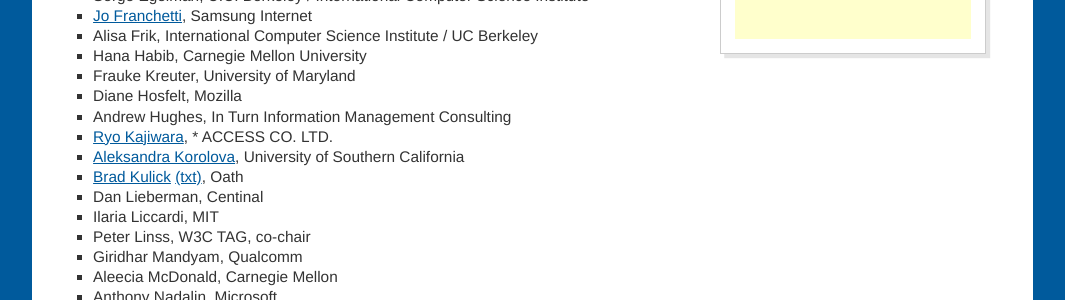
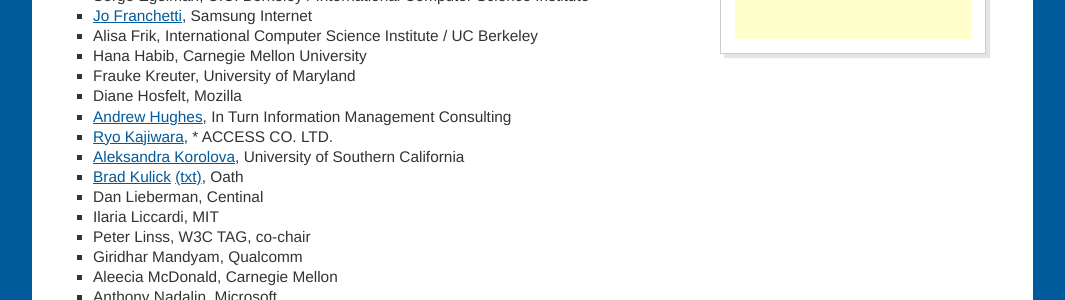
Before and after one commit to w3c/permissions-ws-2018, a Jekyll site: the page built from papers.md, in a window 1280 px wide. Shown: the part 520-820 px from the top of the page, without its empty margins (108-1173 px from the left). Built offline with Jekyll 4.4.1, drawn with Linux system fonts in a browser that asks for light colours; our own code applies the rules of GitHub Pages for plain Markdown files; part of the change alters nothing that is shown.

```diff
--- a/papers.md
+++ b/papers.md
@@ -16,7 +16,7 @@ layout: home
 * Hana Habib, Carnegie Mellon University
 * Frauke Kreuter, University of Maryland
 * Diane Hosfelt, Mozilla
-* Andrew Hughes, In Turn Information Management Consulting
+* [Andrew Hughes](https://www.w3.org/Privacy/permissions-ws-2018/papers/andrew-hughes-kantara.md), In Turn Information Management Consulting
 * [Ryo Kajiwara](https://www.w3.org/Privacy/permissions-ws-2018/papers/ryo-kajiwara.md),	* ACCESS CO. LTD.
 * [Aleksandra Korolova](https://www.w3.org/Privacy/permissions-ws-2018/papers/aleksandra-korolova.html),	University of Southern California
 * [Brad Kulick](https://www.w3.org/Privacy/permissions-ws-2018/papers/brad-kulick.pdf) [(txt)](https://www.w3.org/Privacy/permissions-ws-2018/papers/brad-kulick.txt),	Oath
```
